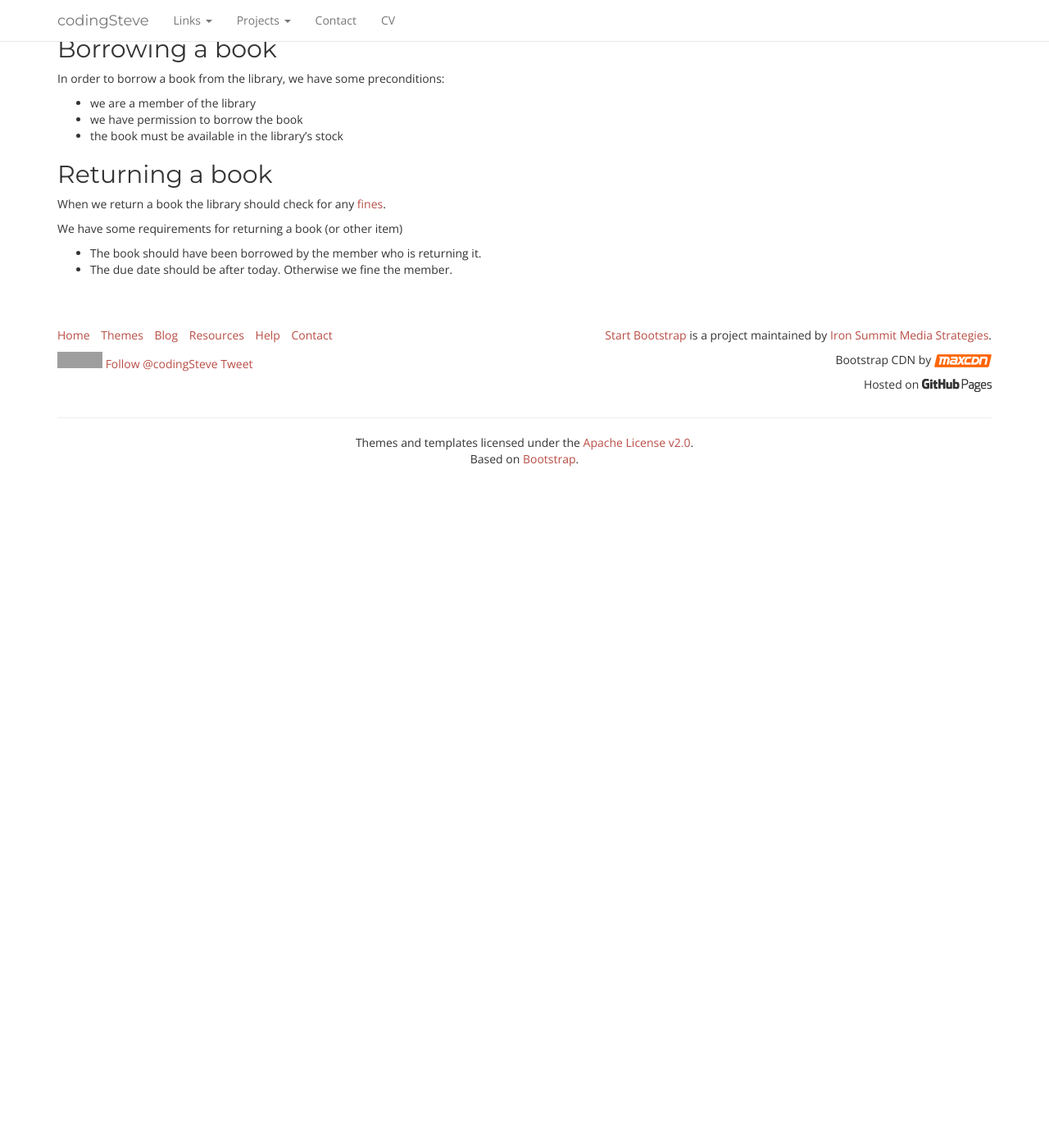
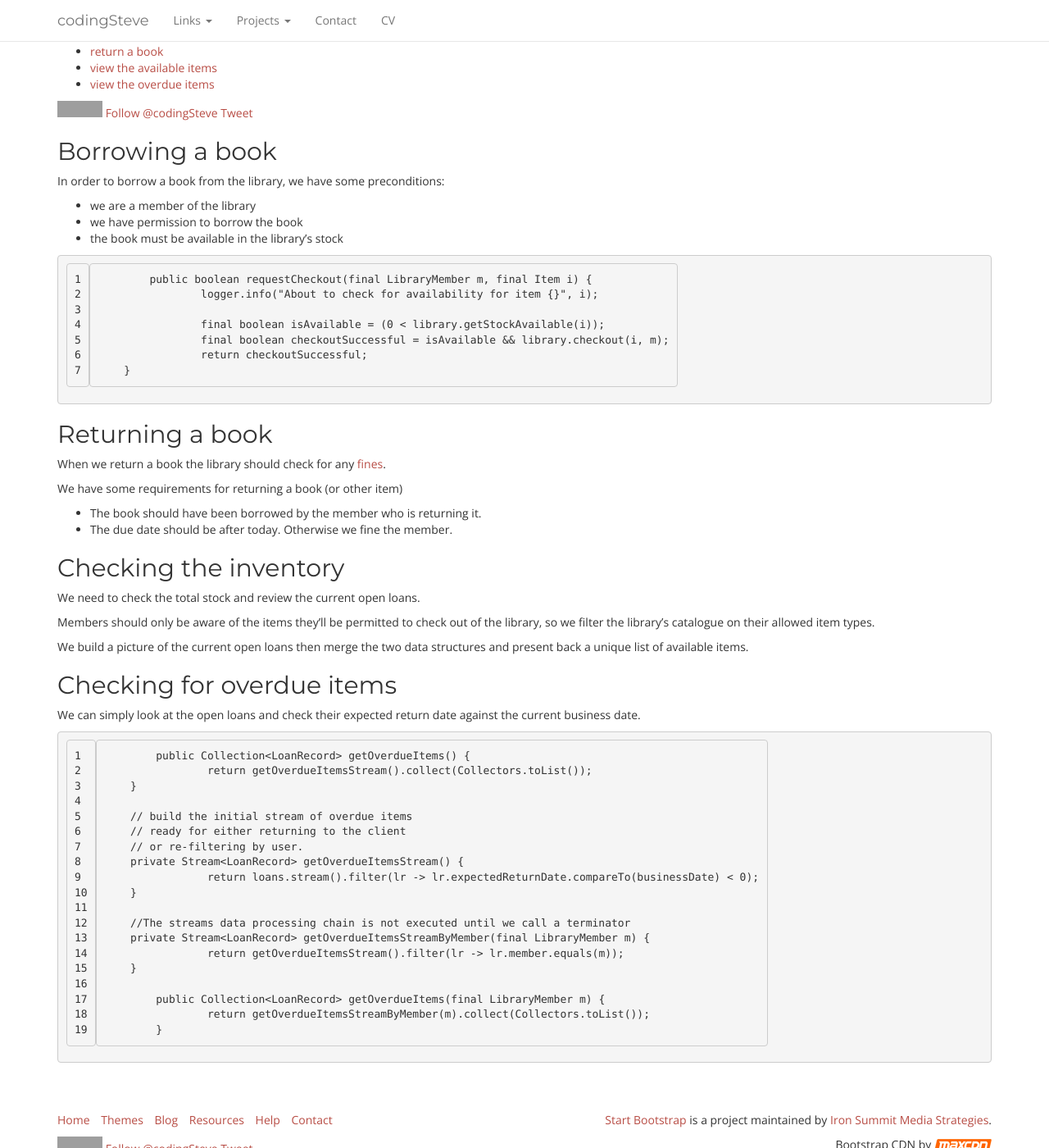
Before and after one commit to codingSteve/codingSteve.github.io, a Jekyll site: the page built from docs/2015-09-26-library-project.md, in a window 1280 px wide and 1400 px high, scrolled down 423 px. Shown: the whole window at 82% size. Built offline with Jekyll 4.4.1, drawn with Linux system fonts in a browser that asks for light colours; nearby versions of some CDN libraries; comment, search, counter and statistics services are not loaded; before the commit the page ends 1053 px from its top, so only the background shows below that; some of the changed text lies outside the part shown; grey boxes are pictures that could not be loaded.

Commit message:
Add thoughts on the base functionality

```diff
--- a/docs/2015-09-26-library-project.md
+++ b/docs/2015-09-26-library-project.md
@@ -10,13 +10,23 @@ tags:
  - Saturday project
 ---
 
+Building a simple library project
+=================================
 
-Based on the simple spec, we have four pieces of functionality to support:
+Our library members interact with the library via a FrontDesk object which hides some of the complexity of the main library implementation and also allows for a layer of [abstraction to be introduced][ITEM6]. An exercise in TDD, java 8 streams and simplicity of design. Based on a simple spec, we have four pieces of functionality to support:
 
 - [borrow a book][ITEM1]
 - [return a book][ITEM2]
 - [view the available items][ITEM3]
 - [view the overdue items][ITEM4]
+
+
+<div id="social">
+    <iframe id="gh-fork" src="http://ghbtns.com/github-btn.html?user=codingsteve&repo=library&type=fork" allowtransparency="true" frameborder="0" scrolling="0" width="55px" height="20px"></iframe>
+    <a href="https://twitter.com/codingSteve" class="twitter-follow-button" data-show-count="false" data-lang="en">Follow @codingSteve</a>
+    <a href="https://twitter.com/share" class="twitter-share-button" data-url="{{ post.url}}" data-via="codingSteve" data-lang="en">Tweet</a>
+</div>
+
 
 
 Borrowing a book
@@ -28,6 +38,16 @@ In order to borrow a book from the library, we have some preconditions:
 - we have permission to borrow the book
 - the book must be available in the library's stock
 
+{% highlight java linenos %}
+
+	public boolean requestCheckout(final LibraryMember m, final Item i) {
+		logger.info("About to check for availability for item {}", i);
+
+		final boolean isAvailable = (0 < library.getStockAvailable(i));
+		final boolean checkoutSuccessful = isAvailable && library.checkout(i, m);
+		return checkoutSuccessful;
+    }
+{% endhighlight %}
 
 
 Returning a book
@@ -40,7 +60,45 @@ We have some requirements for returning a book (or other item)
 - The due date should be after today. Otherwise we fine the member.
 
 
+Checking the inventory
+----------------------
 
+We need to check the total stock and review the current open loans.
+
+Members should only be aware of the items they'll be permitted to check out of the library, so we filter the library's catalogue on their allowed item types.
+
+We build a picture of the current open loans then merge the two data structures and present back a unique list of available items.
+
+
+
+
+Checking for overdue items
+--------------------------
+
+We can simply look at the open loans and check their expected return date against the current business date.
+
+{% highlight java linenos %}
+	public Collection<LoanRecord> getOverdueItems() {
+		return getOverdueItemsStream().collect(Collectors.toList());
+    }
+
+    // build the initial stream of overdue items
+    // ready for either returning to the client
+    // or re-filtering by user.
+    private Stream<LoanRecord> getOverdueItemsStream() {
+		return loans.stream().filter(lr -> lr.expectedReturnDate.compareTo(businessDate) < 0);
+    }
+
+    //The streams data processing chain is not executed until we call a terminator
+    private Stream<LoanRecord> getOverdueItemsStreamByMember(final LibraryMember m) {
+		return getOverdueItemsStream().filter(lr -> lr.member.equals(m));
+    }
+
+	public Collection<LoanRecord> getOverdueItems(final LibraryMember m) {
+		return getOverdueItemsStreamByMember(m).collect(Collectors.toList());
+	}
+
+{% endhighlight %}
 
 
 
```
Also changed, not shown: other parts of docs/2015-09-26-library-project.md (+1 -0 lines).
